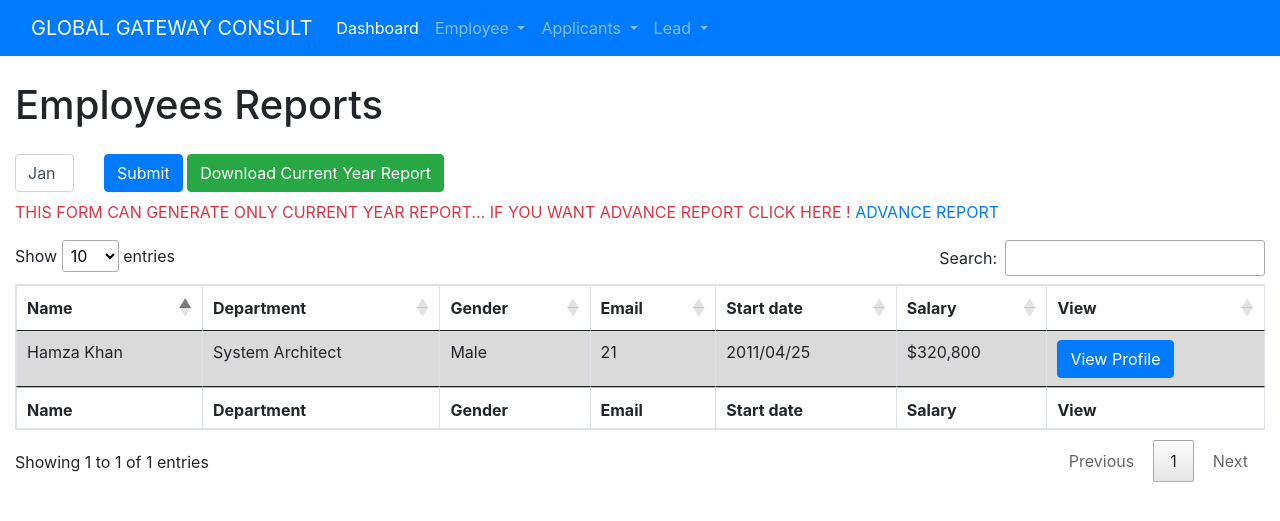
After one commit to hkbossdeveloper/GlobalCRM, a Flask app: page /Master/Dashboard/Employee/Reports/ in a window 1280 px wide. The commit adds this page. Shown: the top 521 px of the page. Run offline with Flask 2, Linux system fonts and the light colour scheme; some libraries are stand-ins or nearby versions.

Commit message:
Employee Section Created

```diff
--- a/Application/__init__.py
+++ b/Application/__init__.py
@@ -5,4 +5,4 @@ app.config.from_object('config.DevelopmentConfig')
 # client = MongoClient("mongodb+srv://GCU:03162400202@cluster0-rczww.gcp.mongodb.net/admin?authSource=admin&replicaSet=Cluster0-shard-0&readPreference=primary&appname=MongoDB%20Compass&ssl=true")
 # db = client.GlobalCRM
 
-from Application.views.Master import  dashboard
+from Application.views.Master import  dashboard , employee
--- a/Application/templates/Master/Base_Master.html
+++ b/Application/templates/Master/Base_Master.html
@@ -7,6 +7,9 @@
 
 
     <link rel="stylesheet" href="https://stackpath.bootstrapcdn.com/bootstrap/5.0.0-alpha1/css/bootstrap.min.css" integrity="sha384-r4NyP46KrjDleawBgD5tp8Y7UzmLA05oM1iAEQ17CSuDqnUK2+k9luXQOfXJCJ4I" crossorigin="anonymous">
+    <link rel="stylesheet" type="text/css" href="https://cdn.datatables.net/v/dt/jszip-2.5.0/dt-1.10.21/b-1.6.2/b-html5-1.6.2/kt-2.5.2/r-2.2.5/sp-1.1.1/sl-1.3.1/datatables.min.css"/>
+    <link rel="stylesheet" href="https://cdnjs.cloudflare.com/ajax/libs/twitter-bootstrap/4.1.3/css/bootstrap.css"/>
+    <link rel="stylesheet" href="https://cdn.datatables.net/1.10.21/css/dataTables.bootstrap4.min.css"/>
     <title>{% block title %} {% endblock %} </title>
   </head>
   <body onload="startTime()">
@@ -27,7 +30,7 @@
               </a>
               <ul class="dropdown-menu" aria-labelledby="navbarDropdown">
                 <li><a class="dropdown-item" href="/Master/Dashboard/Employee/Create/">Create</a></li>
-                <li><a class="dropdown-item" href="#">Report</a></li>
+                <li><a class="dropdown-item" href="/Master/Dashboard/Employee/Reports/">Report</a></li>
                 <li><a class="dropdown-item" href="#">Attendance</a></li>
                 <li><a class="dropdown-item" href="#">Search</a></li>
               </ul>
@@ -64,7 +67,14 @@
     <!-- Optional JavaScript -->
     <!-- jQuery first, then Popper.js, then Bootstrap JS -->
 
-    <script src="https://code.jquery.com/jquery-3.5.1.slim.min.js" integrity="sha384-DfXdz2htPH0lsSSs5nCTpuj/zy4C+OGpamoFVy38MVBnE+IbbVYUew+OrCXaRkfj" crossorigin="anonymous"></script>
+    <script
+  src="https://code.jquery.com/jquery-3.5.1.min.js"
+  integrity="sha256-9/aliU8dGd2tb6OSsuzixeV4y/faTqgFtohetphbbj0="
+  crossorigin="anonymous"></script>
+  <script type="text/javascript" src="https://cdnjs.cloudflare.com/ajax/libs/pdfmake/0.1.36/pdfmake.min.js"></script>
+<script type="text/javascript" src="https://cdnjs.cloudflare.com/ajax/libs/pdfmake/0.1.36/vfs_fonts.js"></script>
+<script type="text/javascript" src="https://cdn.datatables.net/v/dt/jszip-2.5.0/dt-1.10.21/b-1.6.2/b-html5-1.6.2/kt-2.5.2/r-2.2.5/sp-1.1.1/sl-1.3.1/datatables.min.js"></script>
+
     <script src="https://cdn.jsdelivr.net/npm/popper.js@1.16.0/dist/umd/popper.min.js" integrity="sha384-Q6E9RHvbIyZFJoft+2mJbHaEWldlvI9IOYy5n3zV9zzTtmI3UksdQRVvoxMfooAo" crossorigin="anonymous"></script>
     <script src="https://stackpath.bootstrapcdn.com/bootstrap/4.5.0/js/bootstrap.min.js" integrity="sha384-OgVRvuATP1z7JjHLkuOU7Xw704+h835Lr+6QL9UvYjZE3Ipu6Tp75j7Bh/kR0JKI" crossorigin="anonymous"></script>
 
--- /dev/null
+++ b/Application/templates/Master/Employee_report.html
@@ -0,0 +1,85 @@
+{% extends '/Master/Base_Master.html' %}
+{% block title  %} {{ pageContent.title }} {% endblock %}
+{% block content %}
+
+<div class="container-fluid">
+    <div class="main" style="margin-top: 2%;">
+        <h1 style="margin-bottom: 2%;">Employees Reports</h1>
+        <form class="row gy-2 gx-3 align-items-center">
+            <div class="col-auto">
+              <label class="sr-only" for="Year">Month</label>
+              <select id="Year" name="year" class="form-control">
+                  <option value="JANUARY">Jan</option>
+                  <option value="FEBRUARY">Feb</option>
+                  <option value="MARCH">Mar</option>
+                  <option value="APIRL">Api</option>
+                  <option value="MAY">May</option>
+                  <option value="JUNE">Jun</option>
+                  <option value="JULY">Jul</option>
+                  <option value="AUGUST">Aug</option>
+                  <option value="SEPTEMBER">Sep</option>
+                  <option value="OCTUBER">Oct</option>
+                  <option value="NOVEMBER">Nov</option>
+                  <option value="DECEMBER">Dec</option>
+              </select>
+            </div>
+            <div class="col-auto">
+              <button type="submit" class="btn btn-primary">Submit</button>
+              <a href="#" class="btn btn-success">Download Current Year Report</a>
+            </div>
+          </form>
+          <p class="text-danger mt-2">THIS FORM CAN GENERATE ONLY CURRENT YEAR REPORT... IF YOU WANT  ADVANCE REPORT CLICK HERE !  <a href="#">ADVANCE REPORT</a></p>
+    <table id="example" class="table table-striped table-bordered" style="width:100%;">
+        <thead>
+            <tr>
+                <th>Name</th>
+                <th>Department</th>
+                <th>Gender</th>
+                <th>Email</th>
+                <th>Start date</th>
+                <th>Salary</th>
+                <th>View</th>
+            </tr>
+        </thead>
+        <tbody>
+            <tr>
+                <td>Hamza Khan</td>
+                <td>System Architect</td>
+                <td>Male</td>
+                <td>21</td>
+                <td>2011/04/25</td>
+                <td>$320,800</td>
+                <td><a href="" class="btn btn-primary">View Profile</a></td>
+            </tr>
+
+        </tbody>
+        <tfoot>
+            <tr>
+                <th>Name</th>
+                <th>Department</th>
+                <th>Gender</th>
+                <th>Email</th>
+                <th>Start date</th>
+                <th>Salary</th>
+                <th>View</th>
+            </tr>
+        </tfoot>
+    </table>
+</div>
+
+
+</div>
+<script>
+    function startTime(){
+        jQuery('#example').DataTable({
+
+        });
+        $('#min').keyup( function() { table.draw(); } );
+        $('#max').keyup( function() { table.draw(); } );
+    } ;
+</script>
+
+
+
+
+{% endblock %}
--- a/Application/views/Master/employee.py
+++ b/Application/views/Master/employee.py
@@ -0,0 +1,25 @@
+from Application import app
+from flask import render_template , url_for , request ,jsonify, session , flash ,make_response,redirect
+import datetime , pdfkit , os
+
+
+@app.route('/Master/Dashboard/Employee/Reports/')
+def reports():
+    pageContent = {
+        "title": "GGC - Employee Reports"
+    }
+    return render_template('Master/Employee_report.html' , pageContent=pageContent)
+
+@app.route('/Master/Dashboard/Employee/Reports/Current/Year/')
+def reports_download():
+    pageContent = {
+        "title": "GGC - Employee Reports 2020"
+    }
+    x = datetime.datetime.now()
+    pageContent['currentyear'] = x.year
+    rendered = render_template('Master/download_emp_current.html' , pageContent=pageContent)
+    return pdfkit.from_string(rendered,"Hello.pdf")
+    # response = make_response(pdf)
+    # response.headers['Content-Type'] = 'application/pdf'
+    # response.headers['Content-Disposition'] = 'inline; filename=EmployeeReports.pdf'
+    # return response
--- a/wsgi.py
+++ b/wsgi.py
@@ -1,5 +1,4 @@
 from program import app
 
 
-if __name__ == '__main__':
-    app.run()
+if __name__ == '__main__':    app.run()
```
Also changed, not shown: Application/templates/Master/download_emp_current.html (added, +62 -0 lines), Application/static/images/main_logo.png (added), 2 other files.
